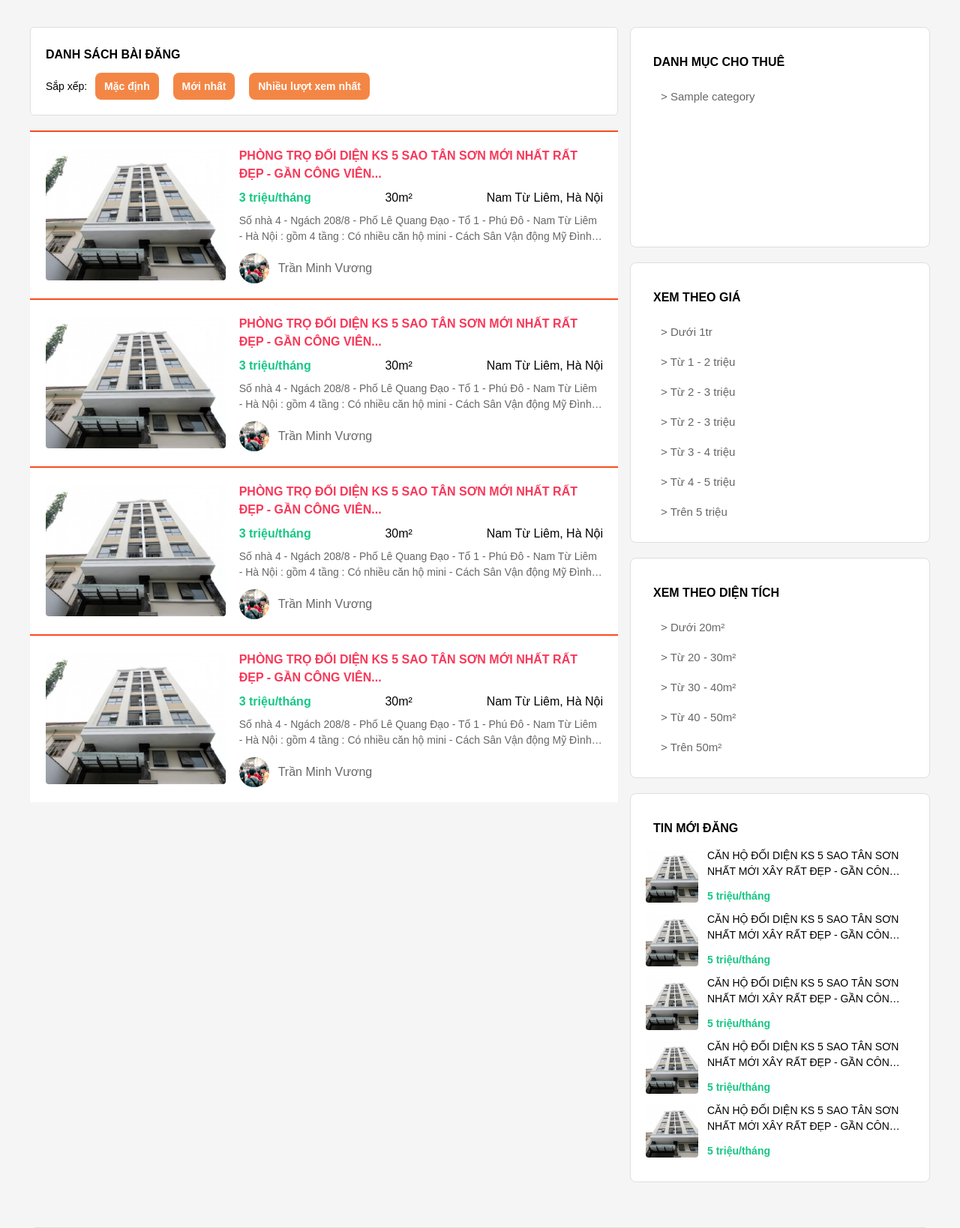
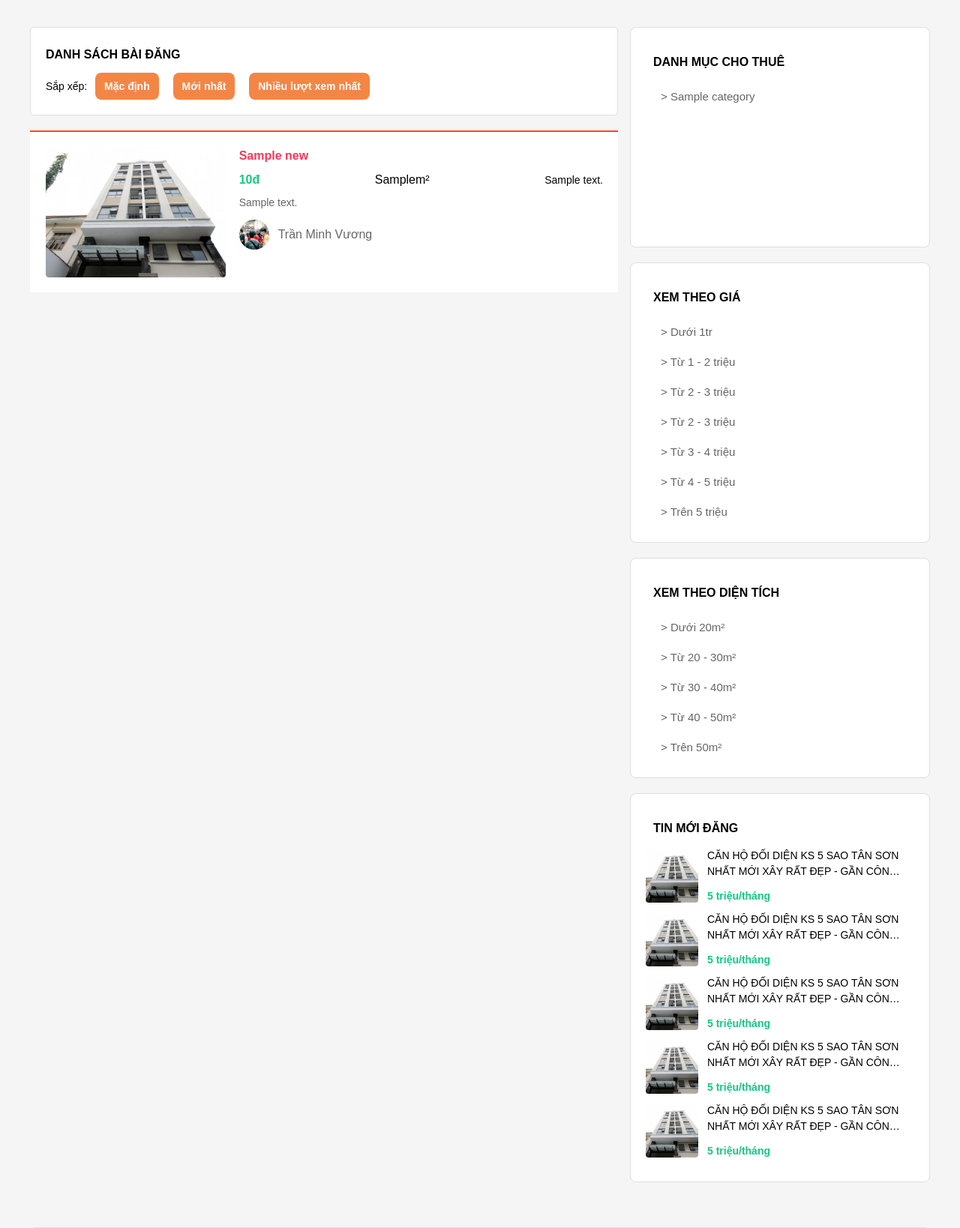
Before and after one commit to MinhVuongTran/poly_tro, a PHP site: page /poly_tro/ in a window 1280 px wide. Shown: the part 177-1815 px from the top of the page at 75% size. Run offline with PHP 8.4, Linux system fonts and the light colour scheme; tables that the repository leaves empty or names only in its code hold one stand-in row (values such as "Sample post"); data that the repository does not hold is empty.

Commit message:
load news on home page

```diff
--- a/app/Controllers/site/SiteController.php
+++ b/app/Controllers/site/SiteController.php
@@ -1,18 +1,22 @@
 <?php
     class SiteController extends BaseController {
+
         private $categoryModel;
+        private $newModel;
+
     public function __construct() {
         $this -> model('CategoryModel');
+        $this -> model('NewModel');
         $this->categoryModel = new CategoryModel;
+        $this->newModel = new NewModel;
     }
 
     public function index() {
         $categories = $this -> categoryModel -> getAll();
+        $news = $this -> newModel -> getAll();
             $this -> view('site.index',[
-                'categories'=>$categories
-            ]);
-            $abc = $this -> view('site.layouts.categories.index',[
-                'categories' => $categories,
+                'categories'=>$categories,
+                'news'=>$news,
             ]);
         }
 
--- a/app/Views/site/index.php
+++ b/app/Views/site/index.php
@@ -1,3 +1,4 @@
+
 <?php view("site.partials.header")?>
     <div class="main-content clear" style="margin-top: 40px">
         <!-- boxtrai -->
@@ -15,18 +16,19 @@
             </div>
             <!-- Bai viet -->
             <div class="boxcontent2 stt">
+                <?php foreach($news as $new) : ?>
                     <a href="" class='content-img'>
                         <img src="http://localhost/poly_tro/public/image/img1.png" alt="" class='content-img_link'>
                     </a>
                     <div>
-                    <a href="#" class="content-title short-title">PHÒNG TRỌ ĐỐI DIỆN KS 5 SAO TÂN SƠN MỚI NHẤT RẤT ĐẸP - GẦN CÔNG VIÊN... </a>
+                        <a href="#" class="content-title short-title"><?=$new['title']?></a>
                         <div class="content-body">
-                        <div class="content-price">3 triệu/tháng</div>
-                        <div class="content-area">30m²</div>
-                        <div class="content-address">Nam Từ Liêm, Hà Nội</div>
+                            <div class="content-price"><?=price_format($new['price'])?></div>
+                            <div class="content-area"><?=$new['area']?>m²</div>
+                            <div class="content-address"><?=$new['address']?></div>
                         </div>
                         <div class="content-description short-title">
-                        Số nhà 4 - Ngách 208/8 - Phố Lê Quang Đạo - Tổ 1 - Phú Đô - Nam Từ Liêm - Hà Nội : gồm 4 tầng : Có nhiều căn hộ mini - Cách Sân Vận động Mỹ Đình - Hà Nội 500 m, đối diện cây xăng Mỹ Đình, gần chợ rất thuận tiện cho việc mua bán và sinh hoạt
+                        <?=$new['description']?>
                         </div>
                         <div class="content-user">
                             <div class="content-user_avatar">
@@ -37,78 +39,7 @@
                             </p>
                         </div>
                     </div>
-            </div>
-            <div class="boxcontent2 stt">
-                <a href="" class='content-img'>
-                    <img src="http://localhost/poly_tro/public/image/img1.png" alt="" class='content-img_link'>
-                </a>
-                <div>
-                    <a href="#" class="content-title short-title">PHÒNG TRỌ ĐỐI DIỆN KS 5 SAO TÂN SƠN MỚI NHẤT RẤT ĐẸP - GẦN CÔNG VIÊN... </a>
-                    <div class="content-body">
-                        <div class="content-price">3 triệu/tháng</div>
-                        <div class="content-area">30m²</div>
-                        <div class="content-address">Nam Từ Liêm, Hà Nội</div>
-                    </div>
-                    <div class="content-description short-title">
-                        Số nhà 4 - Ngách 208/8 - Phố Lê Quang Đạo - Tổ 1 - Phú Đô - Nam Từ Liêm - Hà Nội : gồm 4 tầng : Có nhiều căn hộ mini - Cách Sân Vận động Mỹ Đình - Hà Nội 500 m, đối diện cây xăng Mỹ Đình, gần chợ rất thuận tiện cho việc mua bán và sinh hoạt
-                    </div>
-                    <div class="content-user">
-                        <div class="content-user_avatar">
-                            <img src="http://localhost/poly_tro/public/image/mvt.jpg" alt="">
-                        </div>
-                        <p class="content-user_name">
-                            Trần Minh Vương
-                        </p>
-                    </div>
-                </div>
-            </div>
-            <div class="boxcontent2 stt">
-                <a href="" class='content-img'>
-                    <img src="http://localhost/poly_tro/public/image/img1.png" alt="" class='content-img_link'>
-                </a>
-                <div>
-                    <a href="#" class="content-title short-title">PHÒNG TRỌ ĐỐI DIỆN KS 5 SAO TÂN SƠN MỚI NHẤT RẤT ĐẸP - GẦN CÔNG VIÊN... </a>
-                    <div class="content-body">
-                        <div class="content-price">3 triệu/tháng</div>
-                        <div class="content-area">30m²</div>
-                        <div class="content-address">Nam Từ Liêm, Hà Nội</div>
-                    </div>
-                    <div class="content-description short-title">
-                        Số nhà 4 - Ngách 208/8 - Phố Lê Quang Đạo - Tổ 1 - Phú Đô - Nam Từ Liêm - Hà Nội : gồm 4 tầng : Có nhiều căn hộ mini - Cách Sân Vận động Mỹ Đình - Hà Nội 500 m, đối diện cây xăng Mỹ Đình, gần chợ rất thuận tiện cho việc mua bán và sinh hoạt
-                    </div>
-                    <div class="content-user">
-                        <div class="content-user_avatar">
-                            <img src="http://localhost/poly_tro/public/image/mvt.jpg" alt="">
-                        </div>
-                        <p class="content-user_name">
-                            Trần Minh Vương
-                        </p>
-                    </div>
-                </div>
-            </div>
-            <div class="boxcontent2 stt">
-                <a href="" class='content-img'>
-                    <img src="http://localhost/poly_tro/public/image/img1.png" alt="" class='content-img_link'>
-                </a>
-                <div>
-                    <a href="#" class="content-title short-title">PHÒNG TRỌ ĐỐI DIỆN KS 5 SAO TÂN SƠN MỚI NHẤT RẤT ĐẸP - GẦN CÔNG VIÊN... </a>
-                    <div class="content-body">
-                        <div class="content-price">3 triệu/tháng</div>
-                        <div class="content-area">30m²</div>
-                        <div class="content-address">Nam Từ Liêm, Hà Nội</div>
-                    </div>
-                    <div class="content-description short-title">
-                        Số nhà 4 - Ngách 208/8 - Phố Lê Quang Đạo - Tổ 1 - Phú Đô - Nam Từ Liêm - Hà Nội : gồm 4 tầng : Có nhiều căn hộ mini - Cách Sân Vận động Mỹ Đình - Hà Nội 500 m, đối diện cây xăng Mỹ Đình, gần chợ rất thuận tiện cho việc mua bán và sinh hoạt
-                    </div>
-                    <div class="content-user">
-                        <div class="content-user_avatar">
-                            <img src="http://localhost/poly_tro/public/image/mvt.jpg" alt="">
-                        </div>
-                        <p class="content-user_name">
-                            Trần Minh Vương
-                        </p>
-                    </div>
-                </div>
+                <?php endforeach ?>
             </div>
         </div>
         <!-- box phai -->
--- a/public/css/style.css
+++ b/public/css/style.css
@@ -400,6 +400,7 @@ a {
   font-weight: 600;
 }
 .content-address {
+  font-size: 1.4rem;
 }
 .content-area {
 }
```
Lines whose indentation alone changed are shown as unchanged.
